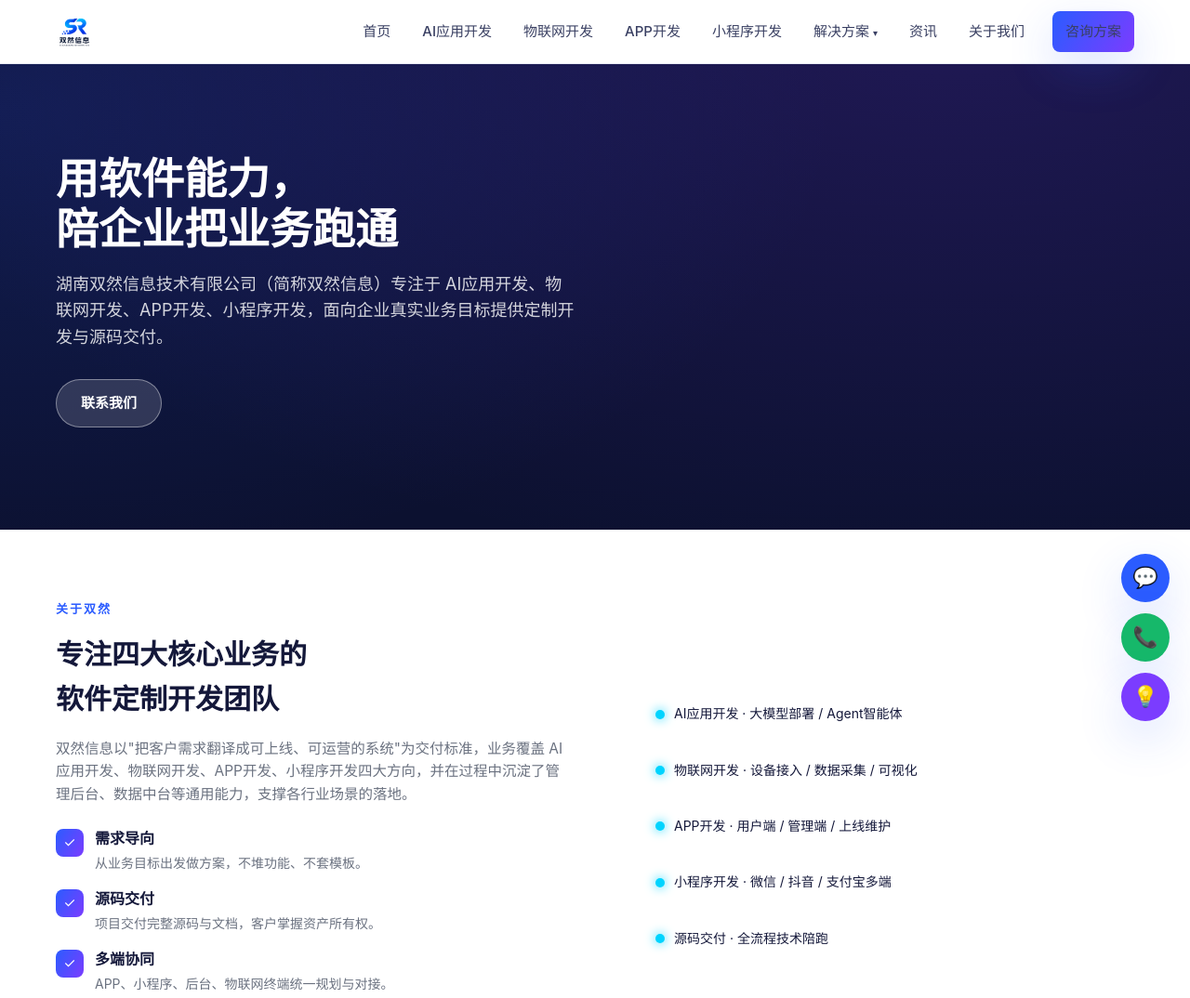
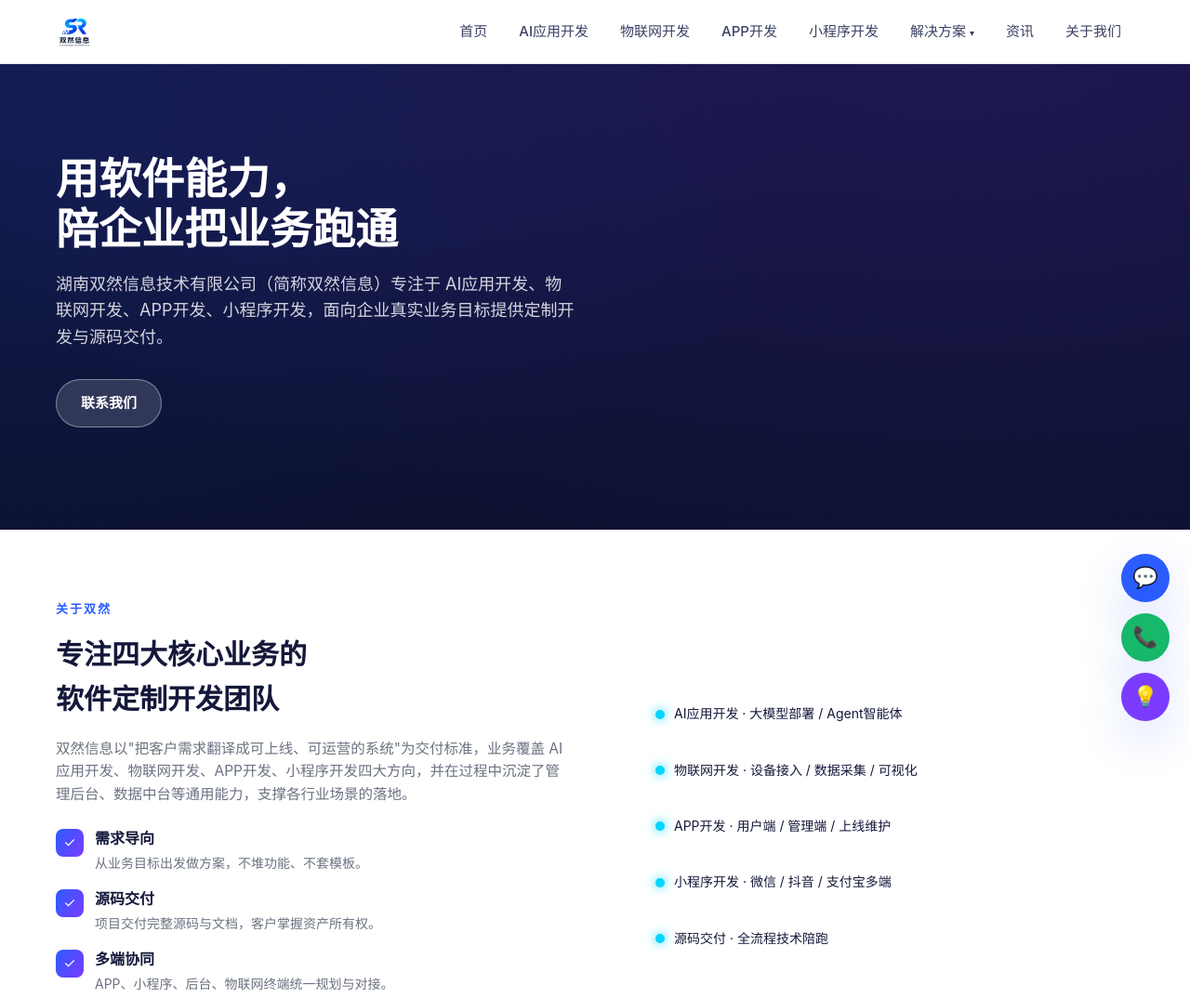
Before and after one commit to zealotxp/hunan-shuangran-website, a website: page about.html in a window 1280 px wide. Shown: the top 1074 px of the page at 93% size. Drawn offline with Linux system fonts and the light colour scheme.

Commit message:
v1.0.21 - 全站顶部导航移除咨询方案按钮

```diff
--- a/about.html
+++ b/about.html
@@ -27,7 +27,6 @@
         </div></li>
       <li><a href="news.html">资讯</a></li>
       <li><a href="about.html">关于我们</a></li>
-      <li class="nav-cta"><a class="btn btn-primary" href="about.html#contact">咨询方案</a></li>
     </ul>
   </div>
 </header>
--- a/package.json
+++ b/package.json
@@ -1,6 +1,6 @@
 {
   "name": "hunan-shuangran-website",
-  "version": "1.0.20",
+  "version": "1.0.21",
   "private": true,
   "description": "湖南双然信息技术有限公司官网 - HTML 多页响应式原型（AI应用 / 物联网 / APP / 小程序）",
   "scripts": {
```
Also changed, not shown: apps.html (+0 -1 lines), iot.html (+0 -1 lines), news.html (+0 -1 lines), solutions.html (+0 -1 lines), web.html (+0 -1 lines), xcx.html (+0 -1 lines).
